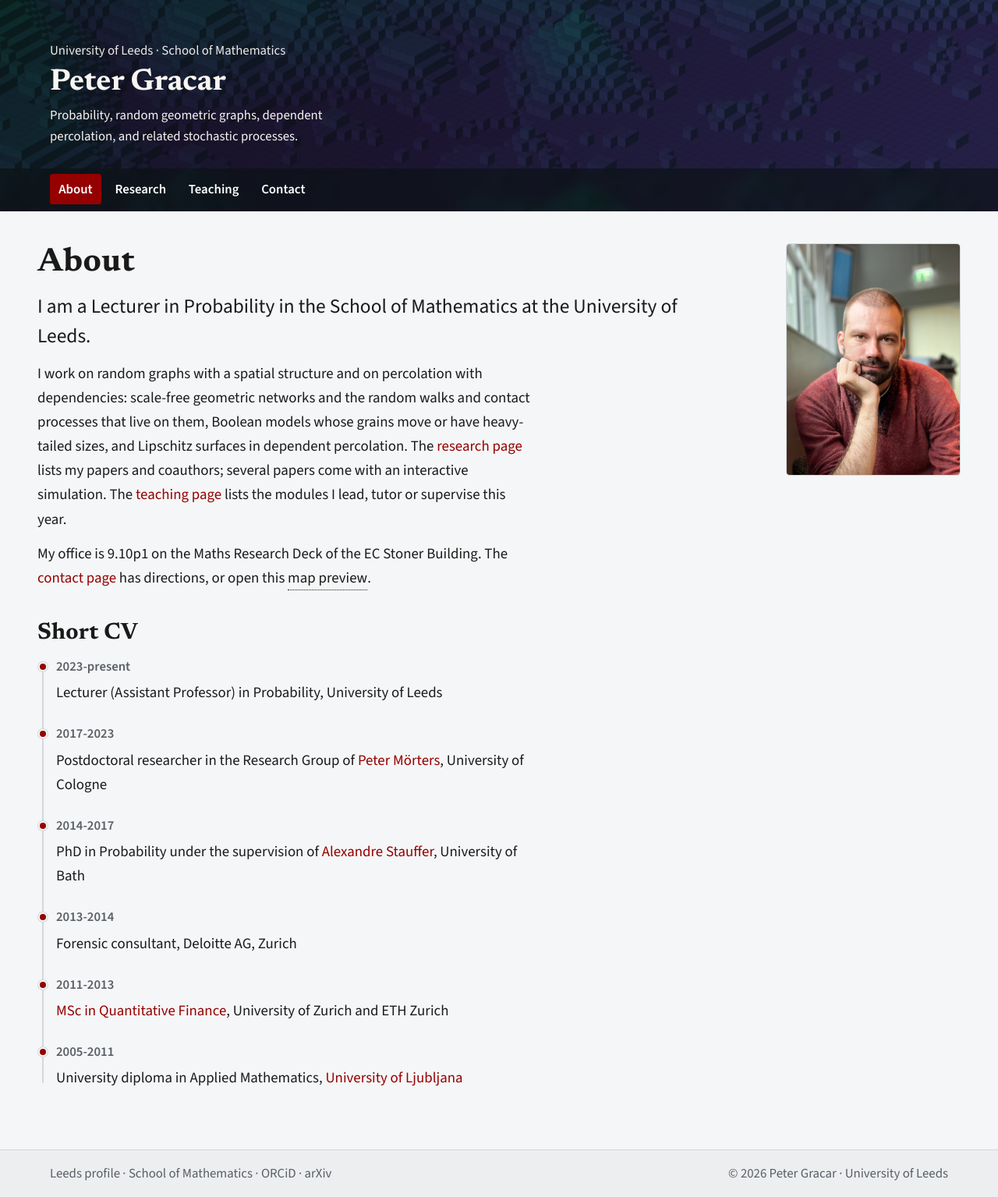
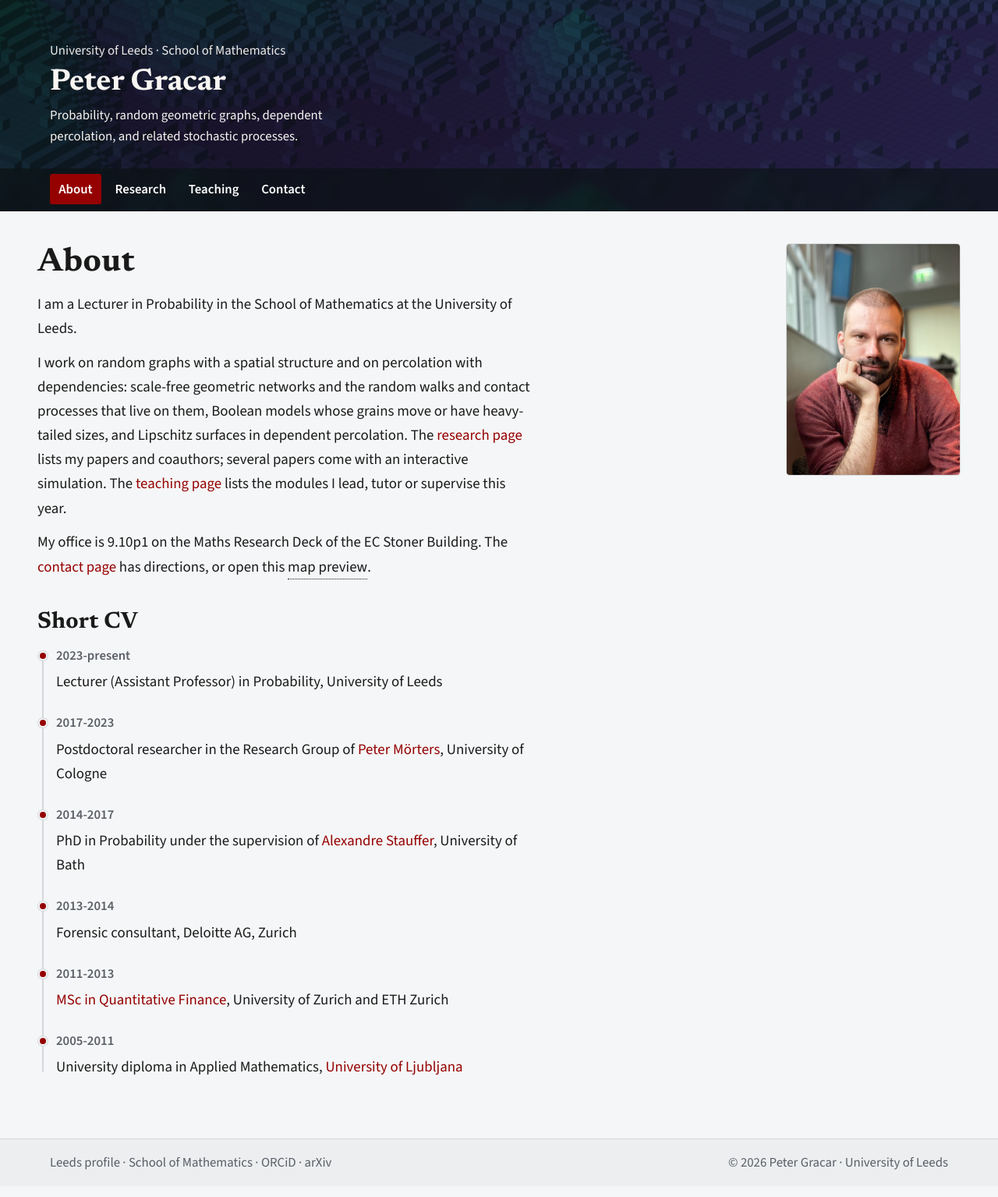
Before and after one commit to PeterGracar/PeterGracar.github.io, a Jekyll site: the page built from index.html, in a window 1280 px wide. Shown: the whole page at 78% size. Built offline with Jekyll 4.4.1, drawn with Linux system fonts in a browser that asks for light colours.

Commit message:
Set page intro paragraphs at body text size
Co-Authored-By: Claude Opus 5.5 <noreply@anthropic.com>
Claude-Session: https://claude.ai/code/session_01Uotic4wz1UboQxVgunHjNT

```diff
--- a/_layouts/default.html
+++ b/_layouts/default.html
@@ -31,7 +31,7 @@
   <link rel="icon" type="image/png" sizes="32x32" href="/favicon-32x32.png">
   <link rel="icon" type="image/png" sizes="16x16" href="/favicon-16x16.png">
   <link rel="manifest" href="/site.webmanifest">
-  <link rel="stylesheet" href="/style.css?v=17">
+  <link rel="stylesheet" href="/style.css?v=18">
 
   {% if page.mathjax %}
   <script>
--- a/contact.html
+++ b/contact.html
@@ -9,7 +9,7 @@ canonical: "https://gracar.org/contact.html"
   <main id="main-content">
     <section class="page-section">
       <h1>Contact</h1>
-      <p class="lead">Email is the best way to reach me.</p>
+      <p class="reading-width">Email is the best way to reach me.</p>
 	  <section class="page-section">
       <dl class="contact-list reading-width">
         <div>
--- a/index.html
+++ b/index.html
@@ -11,7 +11,7 @@ canonical: "https://gracar.org/"
     <section class="page-section home-hero">
       <div>
         <h1>About</h1>
-        <p class="lead">I am a Lecturer in Probability in the School of Mathematics at the University of Leeds.</p>
+        <p class="reading-width">I am a Lecturer in Probability in the School of Mathematics at the University of Leeds.</p>
         <p class="reading-width">I work on random graphs with a spatial structure and on percolation with dependencies: scale-free geometric networks and the random walks and contact processes that live on them, Boolean models whose grains move or have heavy-tailed sizes, and Lipschitz surfaces in dependent percolation. The <a href="research.html">research page</a> lists my papers and coauthors; several papers come with an interactive simulation. The <a href="teaching.html">teaching page</a> lists the modules I lead, tutor or supervise this year.</p>
         <p class="reading-width">My office is 9.10p1 on the Maths Research Deck of the EC Stoner Building. The <a href="contact.html">contact page</a> has directions, or open this
           <button class="hover-image" type="button" aria-label="Preview office map">map preview
--- a/research.html
+++ b/research.html
@@ -10,7 +10,7 @@ mathjax: true
   <main id="main-content">
     <section class="page-section">
       <h1>Research</h1>
-      <p class="lead">I work on
+      <p class="reading-width">I work on
         <button class="hover-image" type="button" aria-label="Preview figure for geometric random graphs">geometric random graphs
           <img src="img/geometric-graph.svg" alt="Simulated spatial preferential attachment graph: old, high-weight vertices form hubs with many long edges" class="hover-img" width="1600" height="1000" loading="lazy">
         </button>
--- a/secret.html
+++ b/secret.html
@@ -12,7 +12,7 @@ sitemap: false
   <main id="main-content">
     <section class="page-section">
       <h1>Full site index</h1>
-      <p class="lead reading-width">
+      <p class="reading-width">
         An auto-generated listing of every page and asset on
         <code>gracar.org</code>, including standalone simulations and files
         that are not linked from anywhere else. This page is intentionally
--- a/style.css
+++ b/style.css
@@ -27,7 +27,6 @@
   --text-xs: clamp(0.84rem, 0.8rem + 0.2vw, 0.94rem);
   --text-sm: clamp(0.95rem, 0.9rem + 0.3vw, 1.05rem);
   --text-base: clamp(1.04rem, 1rem + 0.3vw, 1.18rem);
-  --text-lg: clamp(1.25rem, 1.15rem + 0.55vw, 1.65rem);
   --text-xl: clamp(1.9rem, 1.55rem + 1.1vw, 2.85rem);
 
   --site-max-width: 74rem;
@@ -288,13 +287,6 @@ ol {
 
 li + li {
   margin-top: 0.65rem;
-}
-
-.lead {
-  max-width: var(--reading-width);
-  font-size: var(--text-lg);
-  line-height: 1.5;
-  color: var(--color-text);
 }
 
 .reading-width {
--- a/teaching.html
+++ b/teaching.html
@@ -9,7 +9,7 @@ canonical: "https://gracar.org/teaching.html"
   <main id="main-content">
     <section class="page-section">
       <h1>Teaching</h1>
-      <p class="lead">Below are the modules I lead, tutor or supervise this year. Notes, problem sheets and announcements are on <a href="https://minerva.leeds.ac.uk">Minerva</a>, which needs a University of Leeds login.</p>
+      <p class="reading-width">Below are the modules I lead, tutor or supervise this year. Notes, problem sheets and announcements are on <a href="https://minerva.leeds.ac.uk">Minerva</a>, which needs a University of Leeds login.</p>
     </section>
 
     {% assign active_modules = site.modules | where: "active", true | sort: "code" %}
```
